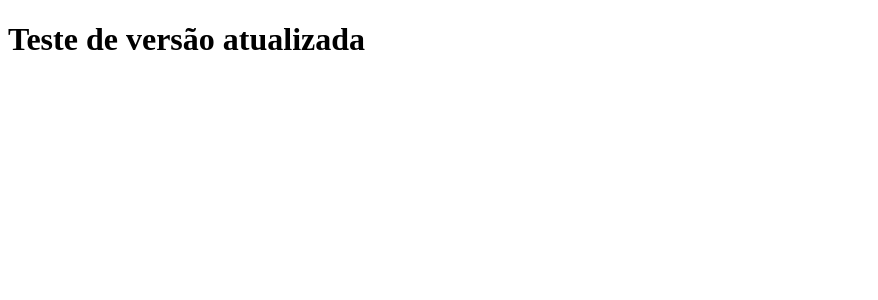
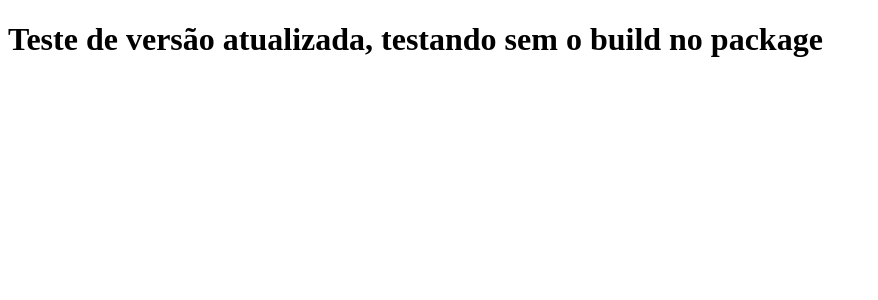
Before and after one commit to hiagoAM/Curso.dev, a Next.js app: page / in a window 1280 px wide. Shown: the top 300 px of the page, without its empty margins (0-878 px from the left). Built offline with nearby package versions, Linux system fonts and the light colour scheme.

Commit message:
novo teste

```diff
--- a/pages/index.js
+++ b/pages/index.js
@@ -1,5 +1,5 @@
 function Home(){
-    return <h1>Teste de versão atualizada</h1>
+    return <h1>Teste de versão atualizada, testando sem o build no package</h1>
 
 }
 
```
